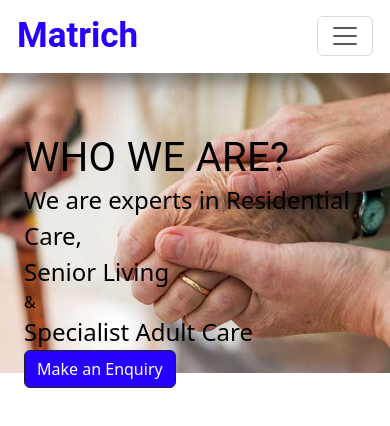
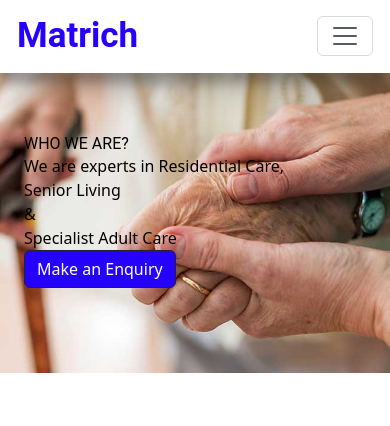
Before and after one commit to kifeakor22/matrich, a React (Create React App) app: page / in a window 390 px wide. Shown: the top 426 px of the page. Built offline with nearby package versions, Linux system fonts and the light colour scheme.

Commit message:
jumbo component fix

```diff
--- a/src/components/About/index.js
+++ b/src/components/About/index.js
@@ -47,7 +47,7 @@ const Herogrid = () => {
           paddingTop: '40px'
         }}
       >
-        <Typography variant="h4" sx={{ fontSize: '2.5rem' }}>
+        <Typography variant="h5" sx={{ fontSize: '2.5rem' }}>
           WHO WE ARE?
         </Typography>
         <Typography variant="body" sx={{ fontSize: '1.5rem' }}>
--- a/src/components/About/style.css
+++ b/src/components/About/style.css
@@ -17,11 +17,17 @@
 }
 @media (max-width: 767px) {
     .heroGrid {
-        background-size: cover;
-        font-size: smaller;
+        background-size: cover !important;
+        padding: auto;
         /* Adjust the background size for smaller screens */
     }
+         .MuiTypography-root {
+             /* Adjust the font size for small screens */
+             font-size: 1rem !important;
+             /* Change this to your preferred small font size */
+         }
 }
+
 
 button {
     padding: 20px;
```
